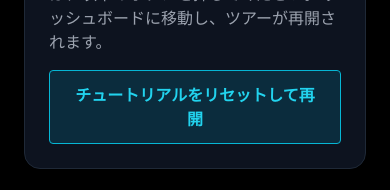
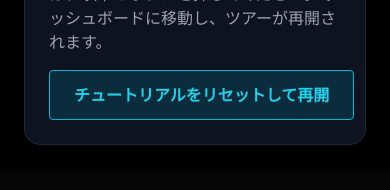
Before and after one commit to hiroto-1020/AISocialManager, a Next.js app: page /help in a window 390 px wide. Shown: the part 1545-1735 px from the top of the page. After the commit the page ends 1714 px from the top, so only its background shows below. Built offline with nearby package versions, Linux system fonts and the light colour scheme.

Commit message:
Fix project header overlap, tutorial button wrap, and manual action layout

```diff
--- a/src/app/help/page.tsx
+++ b/src/app/help/page.tsx
@@ -112,7 +112,7 @@ function GettingStartedContent() {
                         localStorage.removeItem("hasSeenProTutorial");
                         window.location.href = "/dashboard";
                     }}
-                    className="rounded bg-cyan-600/20 border border-cyan-500 px-6 py-3 font-bold text-cyan-400 hover:bg-cyan-500 hover:text-black transition-all"
+                    className="rounded bg-cyan-600/20 border border-cyan-500 px-6 py-3 font-bold text-cyan-400 hover:bg-cyan-500 hover:text-black transition-all whitespace-nowrap"
                 >
                     チュートリアルをリセットして再開
                 </button>
--- a/src/app/projects/[id]/layout.tsx
+++ b/src/app/projects/[id]/layout.tsx
@@ -22,7 +22,7 @@ export default async function ProjectLayout({
 
     return (
         <div className="min-h-screen bg-black text-white">
-            <header className="border-b border-gray-800 bg-black/50 backdrop-blur-md">
+            <header className="border-b border-gray-800 bg-black/50 backdrop-blur-md pt-16">
                 <div className="mx-auto flex max-w-7xl flex-col gap-4 px-4 py-4 sm:flex-row sm:items-center sm:justify-between sm:px-6 lg:px-8">
                     <h1 className="flex items-center text-xl font-bold tracking-tight md:text-2xl">
                         <Link href="/dashboard" className="text-gray-500 hover:text-cyan-400 transition-colors">
--- a/src/app/projects/[id]/page.tsx
+++ b/src/app/projects/[id]/page.tsx
@@ -397,7 +397,7 @@ export default function ProjectPage({ params }: { params: Promise<{ id: string }
 
                 <div className="mb-12 border-b border-gray-800 pb-8">
                     <h2 className="mb-4 text-xl font-semibold text-gray-300">手動アクション</h2>
-                    <div className="flex items-center justify-between rounded-lg bg-yellow-900/10 border border-yellow-500/30 p-4">
+                    <div className="flex flex-col gap-4 sm:flex-row sm:items-center sm:justify-between rounded-lg bg-yellow-900/10 border border-yellow-500/30 p-4">
                         <div>
                             <h3 className="font-bold text-yellow-500">今すぐ投稿</h3>
                             <p className="text-sm text-gray-400">スケジュールを待たずに、即座に投稿を生成して予約/投稿します。</p>
@@ -407,7 +407,7 @@ export default function ProjectPage({ params }: { params: Promise<{ id: string }
                             whileTap={{ scale: 0.95 }}
                             onClick={handlePostNow}
                             disabled={isPosting}
-                            className={`rounded px-4 py-2 font-bold text-black transition-colors ${isPosting ? 'bg-gray-500 cursor-not-allowed' : 'bg-yellow-600 hover:bg-yellow-500'}`}
+                            className={`w-full sm:w-auto rounded px-4 py-2 font-bold text-black transition-colors ${isPosting ? 'bg-gray-500 cursor-not-allowed' : 'bg-yellow-600 hover:bg-yellow-500'}`}
                         >
                             {isPosting ? (
                                 <span className="flex items-center gap-2">
```
